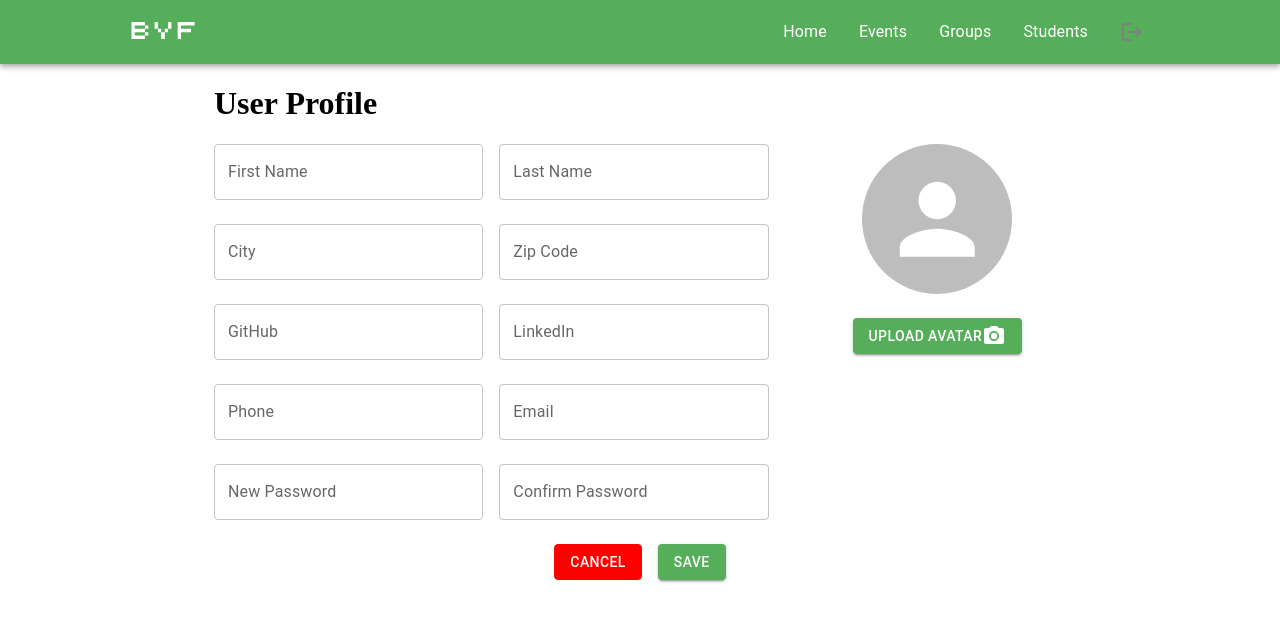
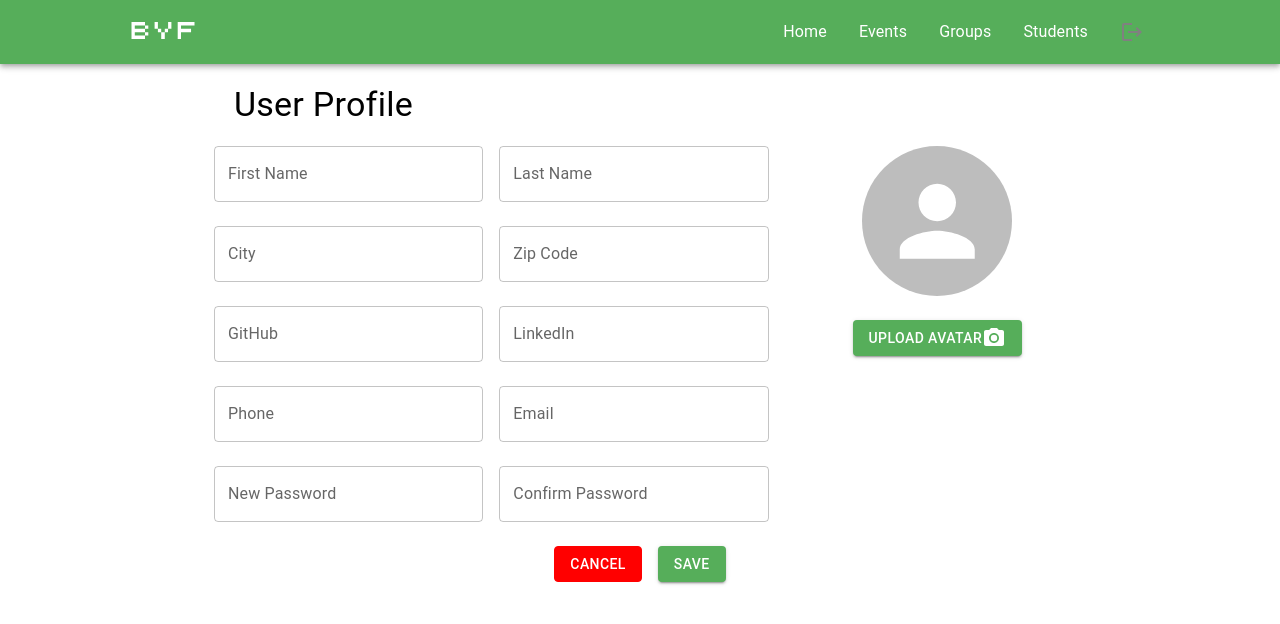
Before and after one commit to nurlanimamali95/BookYourFuture, a React app in the folder client/: page /userProfile in a window 1280 px wide. Shown: the top 624 px of the page. Built offline with nearby package versions, Linux system fonts and the light colour scheme.

Commit message:
fixed heading

```diff
--- a/client/src/pages/userProfilePage/userProfilePage.js
+++ b/client/src/pages/userProfilePage/userProfilePage.js
@@ -6,6 +6,7 @@ import {
   Button,
   Stack,
   Avatar,
+  Typography,
 } from "@mui/material";
 import { PhotoCamera } from "@mui/icons-material";
 
@@ -33,7 +34,9 @@ const UserProfilePage = () => {
 
   return (
     <Container maxWidth="md">
-      <h1>User Profile</h1>
+      <Typography variant="h4" style={{ margin: "20px" }}>
+        User Profile
+      </Typography>
       <Grid container spacing={5}>
         {/* First Column */}
         <Grid item xs={12} sm={8}>
```
